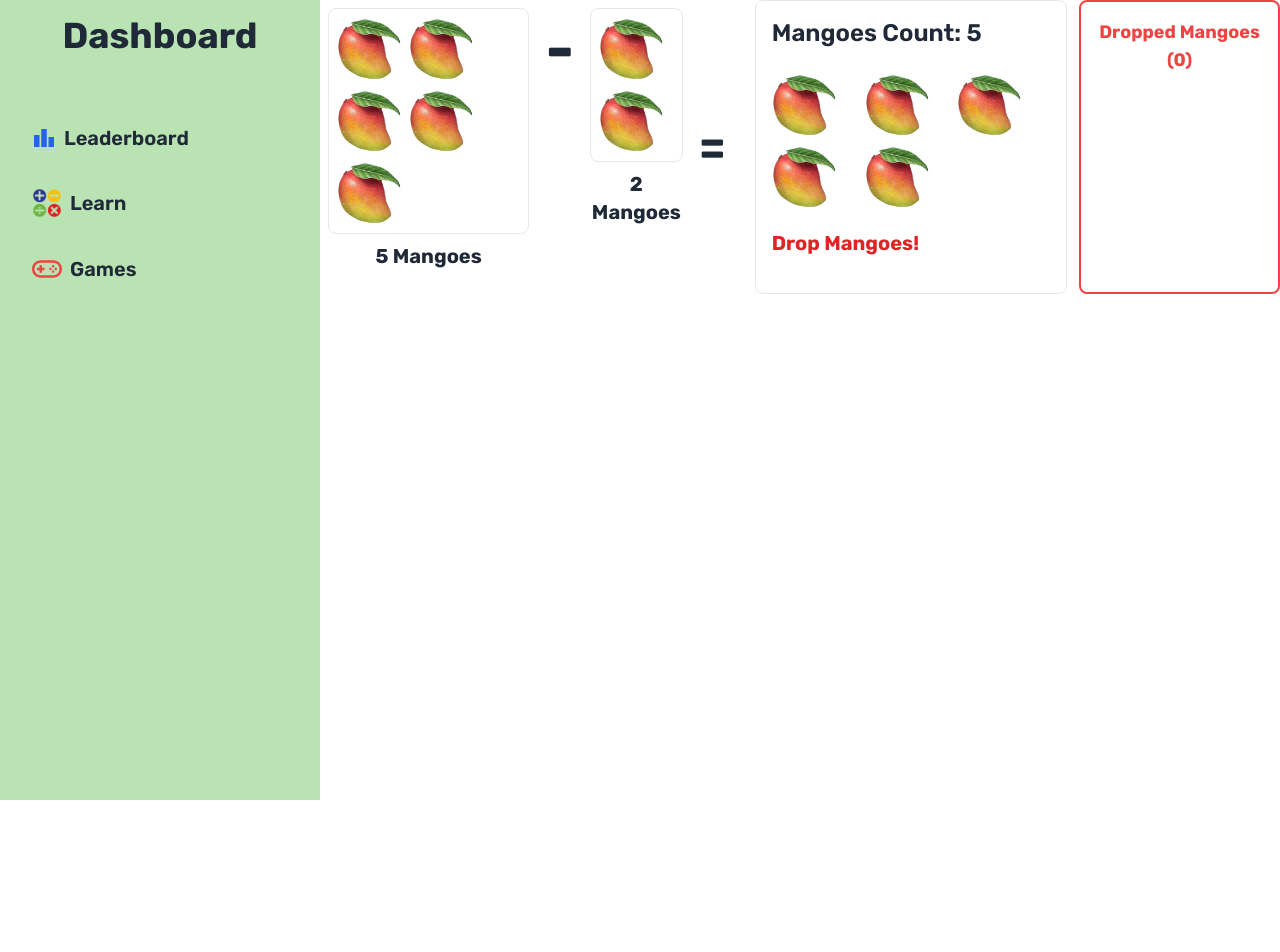
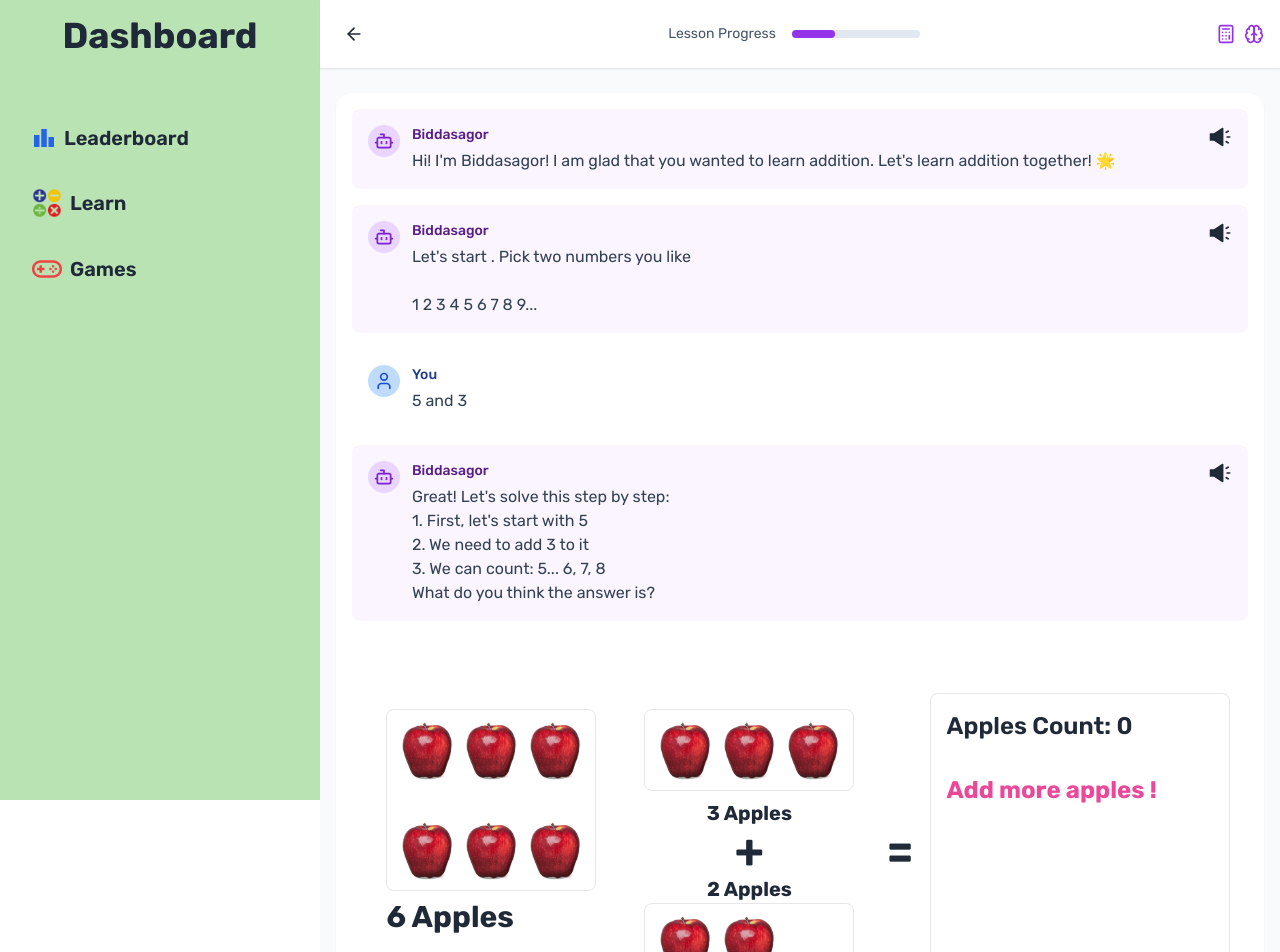
Before and after one commit to Phanthom-Mekat/AI-Integrated-Edu-Platform-Biddasagor, a React (Vite) app: page /dashboard/test in a window 1280 px wide. Shown: the top 952 px of the page. Before the commit the page ends 800 px from the top, so only its background shows below. Built offline with nearby package versions, Linux system fonts and the light colour scheme.

Commit message:
fixed image paths

```diff
--- a/src/components/Dashboard/Addition/DragApples.jsx
+++ b/src/components/Dashboard/Addition/DragApples.jsx
@@ -40,18 +40,18 @@ const DragApples = () => {
         <div className="flex flex-col">
           <div
             draggable
-            onDragStart={(e) => handleDragStart(e, { type: 'image', src: '/public/apple.webp' })}
+            onDragStart={(e) => handleDragStart(e, { type: 'image', src: '/apple.webp' })}
             className="p-2 mb-2 border cursor-move flex flex-col gap-9 rounded-lg "
           >
             <div className="flex ">
-              <img src="/public/apple.webp" alt="Example" className="w-1/3 rounded-full" />
-              <img src="/public/apple.webp" alt="Example" className="w-1/3 rounded-full" />
-              <img src="/public/apple.webp" alt="Example" className="w-1/3 rounded-full" />
+              <img src="/apple.webp" alt="Example" className="w-1/3 rounded-full" />
+              <img src="/apple.webp" alt="Example" className="w-1/3 rounded-full" />
+              <img src="/apple.webp" alt="Example" className="w-1/3 rounded-full" />
             </div>
             <div className="flex">
-              <img src="/public/apple.webp" alt="Example" className="w-1/3 rounded-full" />
-              <img src="/public/apple.webp" alt="Example" className="w-1/3 rounded-full" />
-              <img src="/public/apple.webp" alt="Example" className="w-1/3 rounded-full" />
+              <img src="/apple.webp" alt="Example" className="w-1/3 rounded-full" />
+              <img src="/apple.webp" alt="Example" className="w-1/3 rounded-full" />
+              <img src="/apple.webp" alt="Example" className="w-1/3 rounded-full" />
             </div>
           </div>
           <h1 className="text-3xl font-bold">6 Apples</h1>
@@ -61,13 +61,13 @@ const DragApples = () => {
 
           <div
             draggable
-            onDragStart={(e) => handleDragStart(e, { type: 'image', src: '/public/apple.webp' })}
+            onDragStart={(e) => handleDragStart(e, { type: 'image', src: '/apple.webp' })}
             className="p-2 mb-2 border cursor-move flex rounded-lg"
           >
 
-            <img src="/public/apple.webp" alt="Example" className="w-1/3 rounded-full" />
-            <img src="/public/apple.webp" alt="Example" className="w-1/3 rounded-full" />
-            <img src="/public/apple.webp" alt="Example" className="w-1/3 rounded-full" />
+            <img src="/apple.webp" alt="Example" className="w-1/3 rounded-full" />
+            <img src="/apple.webp" alt="Example" className="w-1/3 rounded-full" />
+            <img src="/apple.webp" alt="Example" className="w-1/3 rounded-full" />
           </div>
             <h1 className='text-xl font-bold text-center'>3 Apples</h1>
           <h1 className="text-5xl font-bold text-center">+</h1>
@@ -75,11 +75,11 @@ const DragApples = () => {
 
           <div
             draggable
-            onDragStart={(e) => handleDragStart(e, { type: 'image', src: '/public/apple.webp' })}
+            onDragStart={(e) => handleDragStart(e, { type: 'image', src: '/apple.webp' })}
             className="p-2 mb-2 border cursor-move flex rounded-lg"
           >
-            <img src="/public/apple.webp" alt="Example" className="w-1/3 rounded-full" />
-            <img src="/public/apple.webp" alt="Example" className="w-1/3 rounded-full" />
+            <img src="/apple.webp" alt="Example" className="w-1/3 rounded-full" />
+            <img src="/apple.webp" alt="Example" className="w-1/3 rounded-full" />
           </div>
         </div>
       </div>
--- a/src/components/Subtraction/DragMango.jsx
+++ b/src/components/Subtraction/DragMango.jsx
@@ -4,7 +4,7 @@ const DragMango = () => {
   const initialMangoes = Array.from({ length: 5 }, (_, index) => ({
     id: index + 1,
     type: 'image',
-    src: '/public/mango.png',
+    src: '/mango.png',
   }));
 
   const [droppedItems, setDroppedItems] = useState(initialMangoes);
@@ -68,14 +68,14 @@ const DragMango = () => {
           <div
             draggable
             onDragStart={(e) =>
-              handleDragStart(e, { id: 'source1-mango1', type: 'image', src: '/public/mango.png' })
+              handleDragStart(e, { id: 'source1-mango1', type: 'image', src: '/mango.png' })
             }
             className="p-2 mb-2 border cursor-move flex flex-wrap gap-2 rounded-lg"
           >
             {Array.from({ length: 5 }).map((_, index) => (
               <img
                 key={index}
-                src="/public/mango.png"
+                src="/mango.png"
                 alt="Mango"
                 className="w-16 h-16 rounded-full"
               />
@@ -92,14 +92,14 @@ const DragMango = () => {
           <div
             draggable
             onDragStart={(e) =>
-              handleDragStart(e, { id: 'source2-mango1', type: 'image', src: '/public/mango.png' })
+              handleDragStart(e, { id: 'source2-mango1', type: 'image', src: '/mango.png' })
             }
             className="p-2 mb-2 border cursor-move flex flex-wrap gap-2 rounded-lg"
           >
             {Array.from({ length: 2 }).map((_, index) => (
               <img
                 key={index}
-                src="/public/mango.png"
+                src="/mango.png"
                 alt="Mango"
                 className="w-16 h-16 rounded-full"
               />
--- a/src/router/router.jsx
+++ b/src/router/router.jsx
@@ -15,8 +15,9 @@ import Login from "../components/auth/Login";
 import Register from "../components/auth/Register";
 import PlayQuiz from "../components/Dashboard/game/Puzzle";
 import LearnAdditions from "../components/Dashboard/Math/LearnAdditions";
-import Test from "../components/Dashboard/Addition/DragApples";
+// import Test from "../components/Dashboard/Addition/DragApples";
 import DragMango from "../components/Subtraction/DragMango";
+import Addition from "../pages/Addition";
 
 const router = createBrowserRouter([
     {
@@ -83,7 +84,7 @@ const router = createBrowserRouter([
             },
             {
                 path: '/dashboard/test',
-                element: <DragMango></DragMango>
+                element: <Addition></Addition>
             },
 
         ],
```
